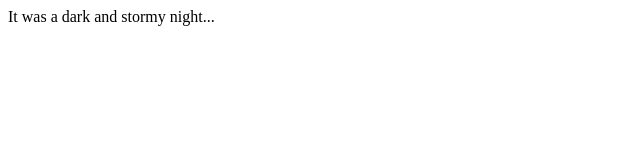
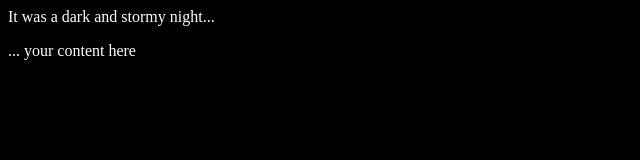
Before and after one commit to xcharita/firesidestory, a plain HTML site: page index.html in a window 1280 px wide. Shown: the whole page, without its empty margins (0-640 px from the left). Drawn offline with Linux system fonts and the light colour scheme.

Commit message:
added style.css

```diff
--- a/index.html
+++ b/index.html
@@ -1,5 +1,9 @@
 <html>
+  <head>
+    <link rel="stylesheet" type="text/css" href="style.css">
+  </head>
   <body>
     <p>It was a dark and stormy night...</p>
+    ... your content here
   </body>
 </html>
--- /dev/null
+++ b/style.css
@@ -0,0 +1,4 @@
+body {
+  color: white;
+  background-color: black;
+}
```
Also changed, not shown: 1 other file.
